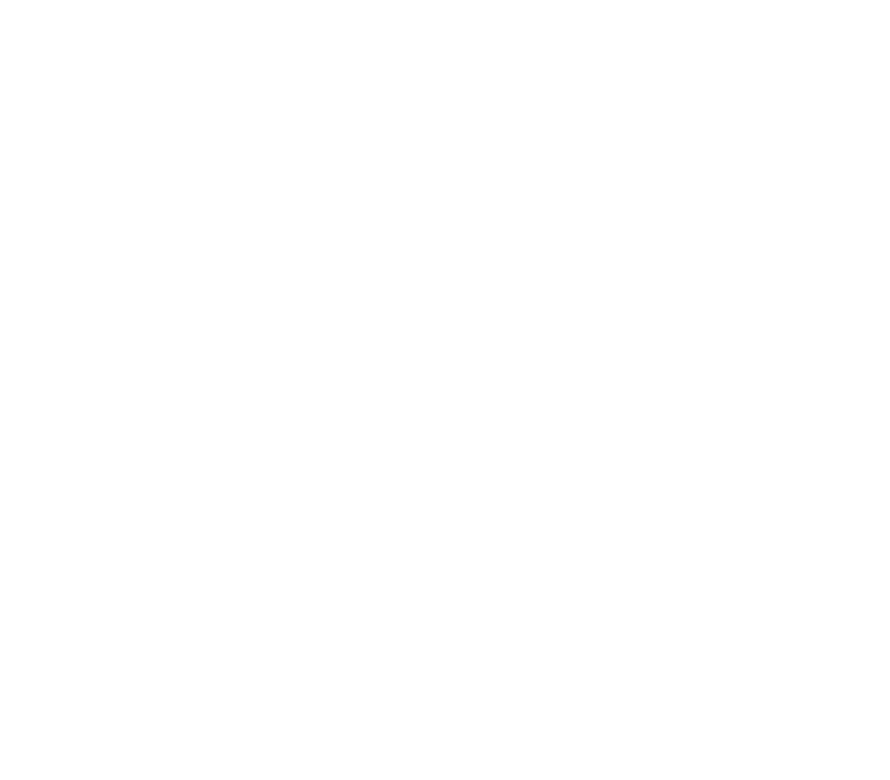
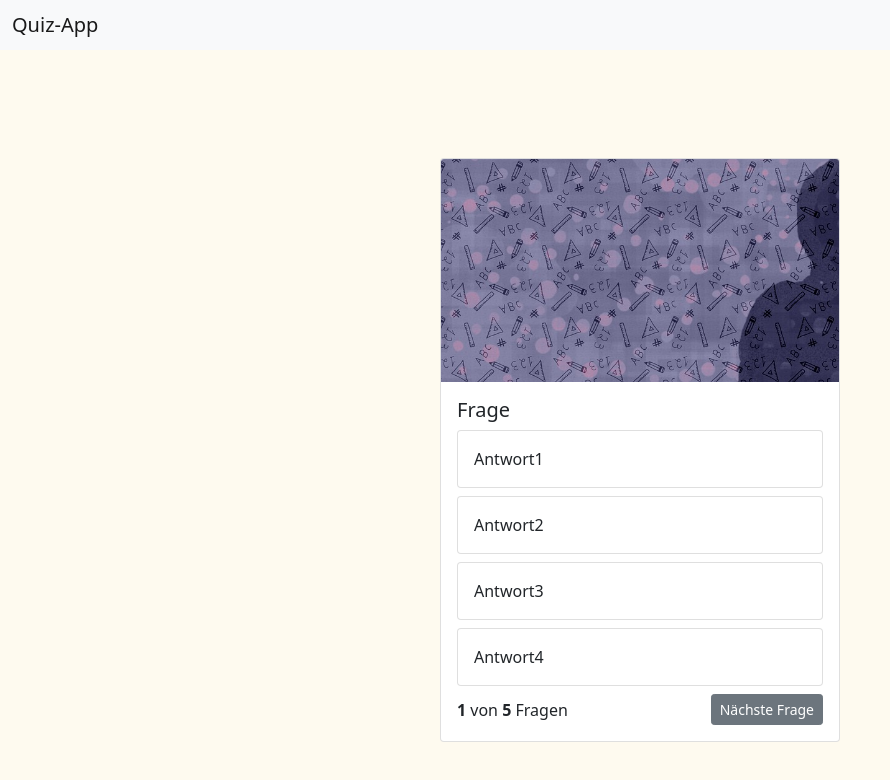
Before and after one commit to fernsikos/Quizz-App, a plain HTML site: page index.html in a window 1280 px wide. Shown: the whole page, without its empty margins (0-890 px from the left). Drawn offline with nearby package versions, Linux system fonts and the light colour scheme.

Commit message:
„Update“

```diff
--- a/index.html
+++ b/index.html
@@ -7,10 +7,55 @@
     <title></title>
     <link rel="stylesheet" href="style/style.css">
     <script src="script/script.js"></script>
+    <!-- Bootstrap -->
+    <link href="https://cdn.jsdelivr.net/npm/bootstrap@5.1.3/dist/css/bootstrap.min.css" rel="stylesheet"
+        integrity="sha384-1BmE4kWBq78iYhFldvKuhfTAU6auU8tT94WrHftjDbrCEXSU1oBoqyl2QvZ6jIW3" crossorigin="anonymous">
+    <script src="https://cdn.jsdelivr.net/npm/bootstrap@5.1.3/dist/js/bootstrap.bundle.min.js"
+        integrity="sha384-ka7Sk0Gln4gmtz2MlQnikT1wXgYsOg+OMhuP+IlRH9sENBO0LRn5q+8nbTov4+1p"
+        crossorigin="anonymous"></script>
 
 </head>
 
 <body>
+
+    <nav class="navbar navbar-light bg-light">
+        <div class="container-fluid">
+            <span class="navbar-brand mb-0 h1">Quiz-App</span>
+        </div>
+    </nav>
+    <div class="container">
+        <div class="card quiz-card">
+            <img src="img/pencil-g865268ca5_640.jpg" class="card-img-top" alt="">
+            <div class="card-body">
+                <h5 class="card-title">Frage</h5>
+                <div class="card mb-2">
+                    <div class="card-body">
+                        Antwort1
+                    </div>
+                </div>
+                <div class="card mb-2">
+                    <div class="card-body">
+                        Antwort2
+                    </div>
+                </div>
+                <div class="card mb-2">
+                    <div class="card-body">
+                        Antwort3
+                    </div>
+                </div>
+                <div class="card mb-2">
+                    <div class="card-body">
+                        Antwort4
+                    </div>
+                </div>
+                <div class="question-footer">
+                    <span><b>1</b> von <b>5</b> Fragen</span>
+                    <button class="btn btn-secondary btn-sm">Nächste Frage</button>
+                </div>
+            </div>
+        </div>
+    </div>
+
 </body>
 
 </html>
--- a/style/style.css
+++ b/style/style.css
@@ -0,0 +1,21 @@
+body {
+    background-color: #FEFAEF!important;
+    min-height: 100vh;
+}
+
+.container {
+    display: flex;
+    justify-content: center;
+    align-items: center;
+    min-height: 100vh;
+}
+
+.question-footer {
+    display: flex;
+    justify-content: space-between;
+    align-items: center;
+}
+
+.quiz-card {
+    width: 25rem;
+}
```
Also changed, not shown: img/pencil-g865268ca5_640.jpg (added), 2 other files.
